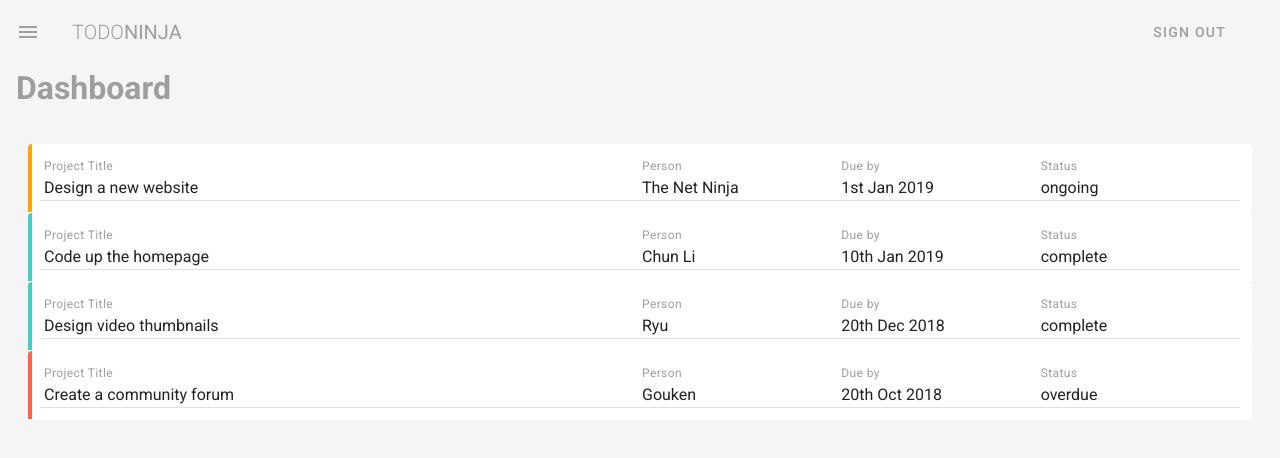
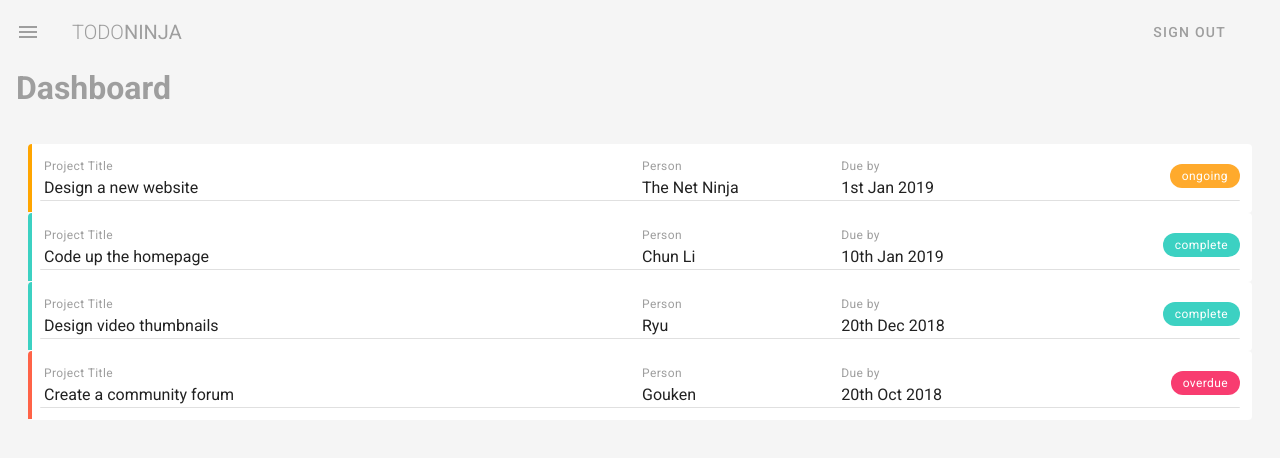
Before and after one commit to santosh/todo-ninja, a Vue app: page / in a window 1280 px wide. Shown: the top 458 px of the page. Built offline with nearby package versions, Linux system fonts and the light colour scheme.

Commit message:
Wraps project.status in v-chip

```diff
--- a/src/views/Dashboard.vue
+++ b/src/views/Dashboard.vue
@@ -19,8 +19,9 @@
             <div>{{project.due}}</div>
           </v-flex>
           <v-flex xs2 sm4 md2>
-            <div class="caption grey--text">Status</div>
-            <div>{{project.status}}</div>
+            <div class="text-right">
+              <v-chip small :class="`${project.status} white--text my-2 caption`">{{project.status}}</v-chip>
+            </div>
           </v-flex>
         </v-layout>
         <v-divider></v-divider>
@@ -60,4 +61,14 @@ export default {
   .project.overdue {
     border-left: 4px solid tomato;
   }
+
+  .v-chip.complete {
+    background: #3cd1c2 !important;
+  }
+  .v-chip.ongoing {
+    background: #ffaa2c !important;
+  }
+  .v-chip.overdue {
+    background: #f83c70 !important;
+  }
 </style>
```
